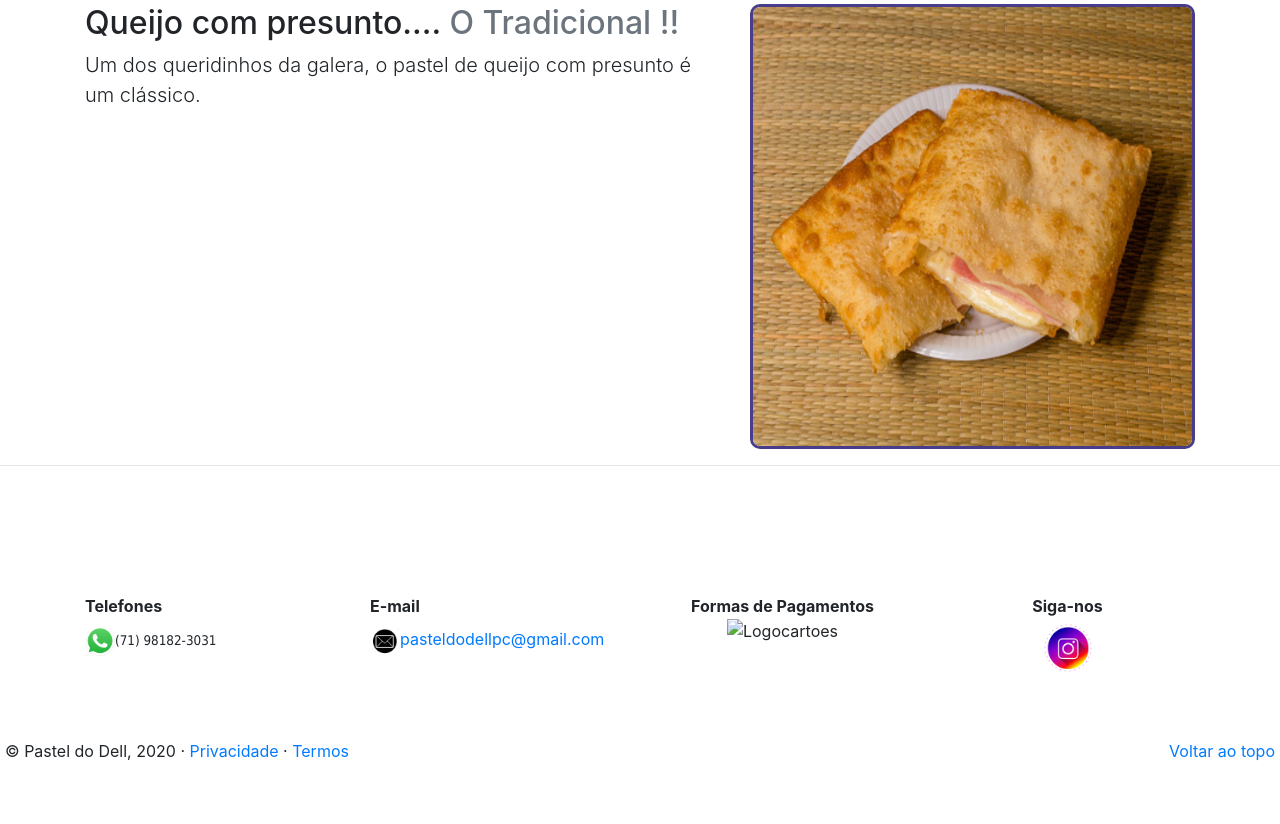
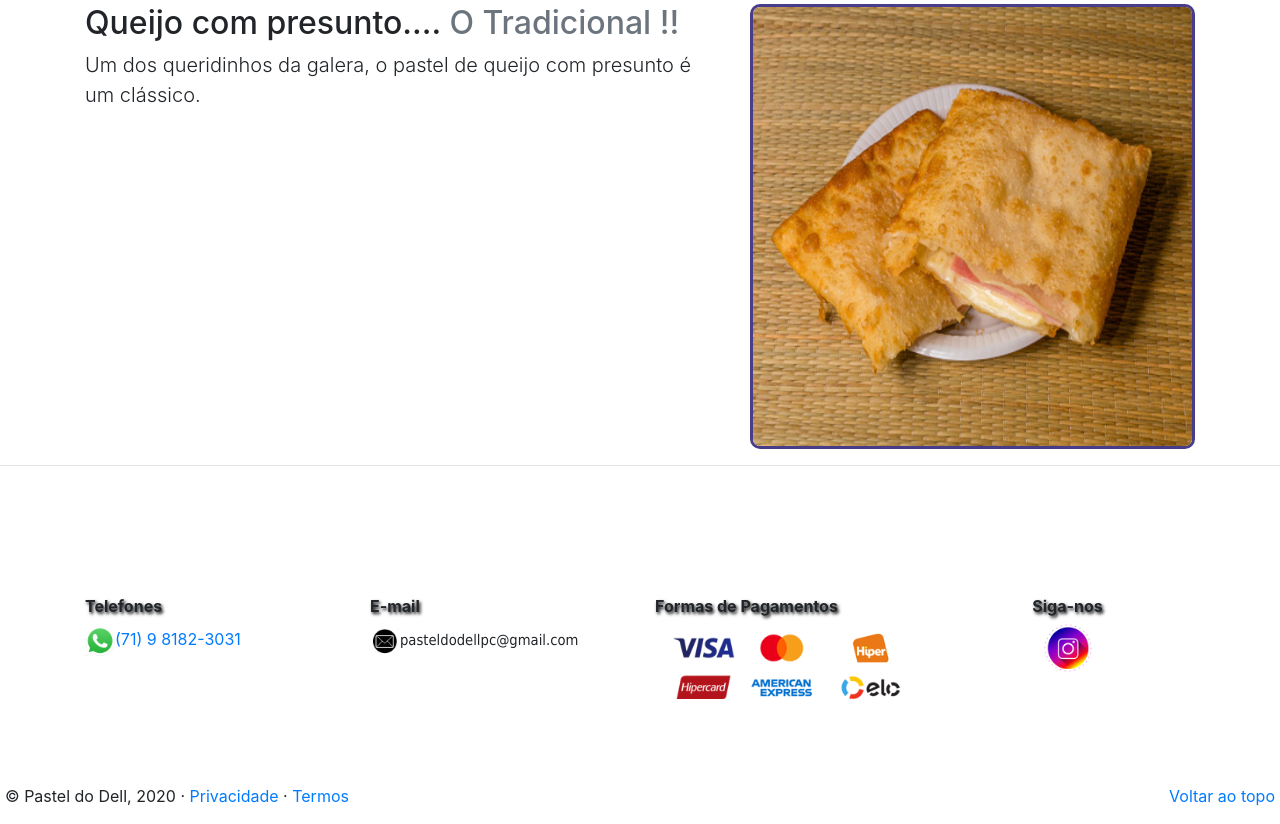
Before and after one commit to marcosdj15/Bootstrap, a plain HTML site: page index.html in a window 1280 px wide. Shown: the part 1982-2806 px from the top of the page. Before the commit the page ends 2761 px from the top, so only its background shows below. Drawn offline with nearby package versions, Linux system fonts and the light colour scheme.

Commit message:
Rodapéatualização2

```diff
--- a/css/style.css
+++ b/css/style.css
@@ -11,7 +11,7 @@
     margin-top: 10%;
 }
 
-.titulo1, .titulo2, .titulo3,.subtitulo1,.subtitulo2,.subtitulo3 {
+.titulo1, .titulo2, .titulo3,.subtitulo1,.subtitulo2,.subtitulo3,.T_telefone,.T_email,.T_formas,.T_siga {
 
     text-shadow: 0.1em 0.1em 0.2em black;
 
--- a/index.html
+++ b/index.html
@@ -173,30 +173,30 @@
       <div class="row">
         <div class="col-lg-3">
           <dl>
-            <dt>Telefones</dt>
-            <dd style = "margin-top: 8px; font-family: Tahoma; font-size: 10pt;"><img src="img/WhatsApp-icone-300x300.png" alt="Logowhats" width="30" height="30"><span>(71) 98182-3031</span></dd>
+            <dt class = "T_telefone">Telefones</dt>
+            <dd  style = "margin-top: 8px;"> <a href="https://api.whatsapp.com/send?phone=5571981823032&text=Ol%C3%A1%2C%20gostaria%20de%20realizar%20um%20pedido%20delivery%20com%20PasteldoDell."><img src="img/WhatsApp-icone-300x300.png" alt="Logowhats" width="30" height="30"><span>(71) 9 8182-3031</span></a></dd>
             <dd></dd>
           </dl>
         </div>
         <div class="col-lg-3">
          <dl>
-           <dt>E-mail</dt>
+           <dt class = "T_email">E-mail</dt>
            <dd style = "margin-top: 8px;">
-             <a href=""><img src="img/Email.jpg" alt="Logoemail" width="30" height="30">pasteldodellpc@gmail.com</a>
+             <img src="img/Email.jpg" alt="Logoemail" width="30" height="30"><span style = "font-family: Tahoma; font-size: 11pt;">pasteldodellpc@gmail.com</span>
            </dd>
          </dl>
         </div>
-        <div class="col-lg-3" style = "text-align: center;">
+        <div class="col-lg-3">
           <dl>
-            <dt>Formas de Pagamentos</dt>
+            <dt class = "T_formas">Formas de Pagamentos</dt>
             <dd>
-              <img src="" alt="Logocartoes" width="300" height="100">
+              <img src="img/formas-pagamentos.png" alt="Logocartoes" width="250" height="100" style="">
             </dd>
           </dl>
         </div>
         <div class="col-lg-3" style= "text-align: center;">
           <dl>
-            <dt>Siga-nos</dt>
+            <dt class = "T_siga">Siga-nos</dt>
             <dd>
               <a href="https://www.instagram.com/pasteldodellpcoficial/">
                 <img src="img/Instagram2.png" alt="Logoinstagram" data-toggle="_blank" width="50" height="50" style="margin-top: 5px;">
```
Also changed, not shown: img/Telefone.jpg (renamed from Telefone.jpg), img/formas-pagamentos.png (added), 1 other file.
